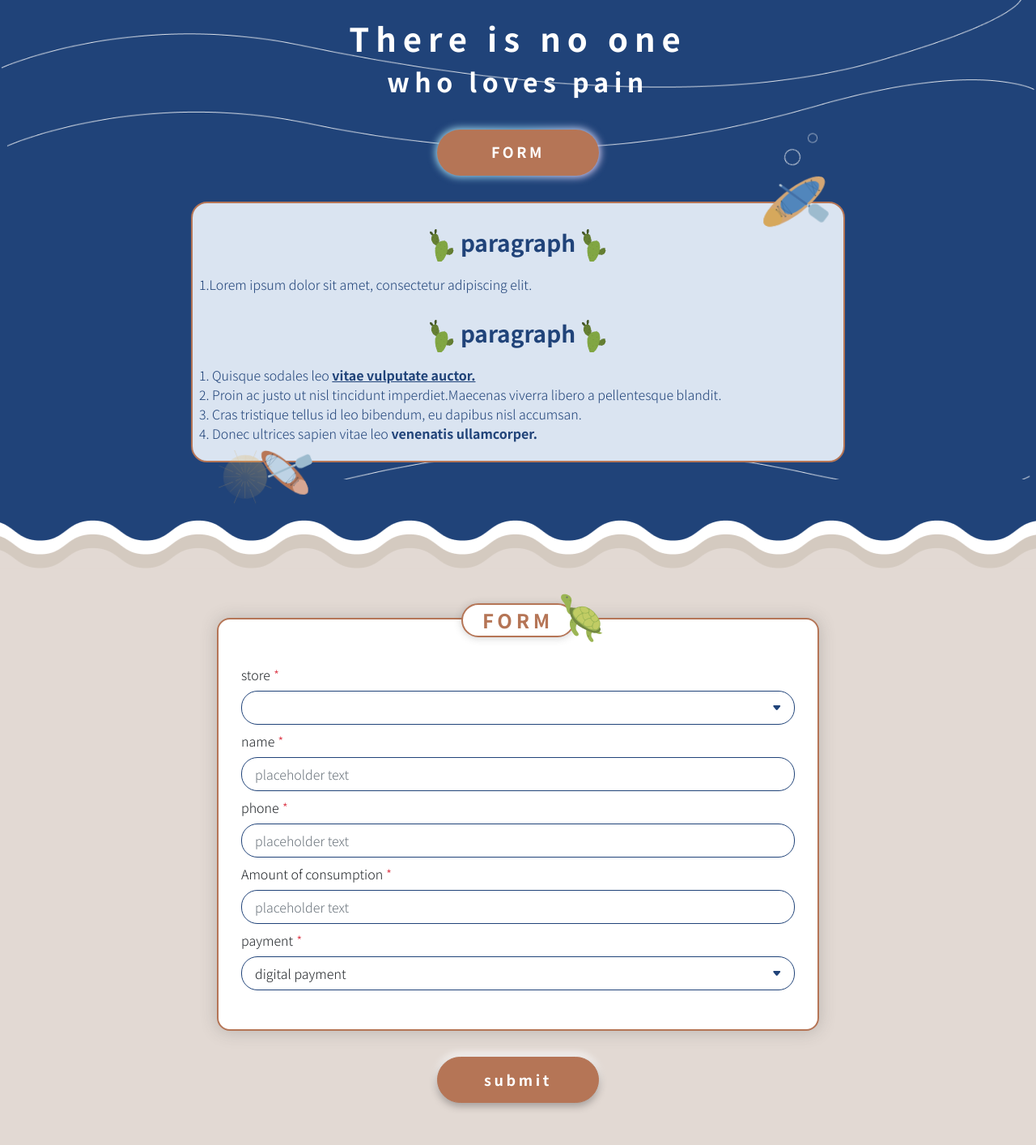
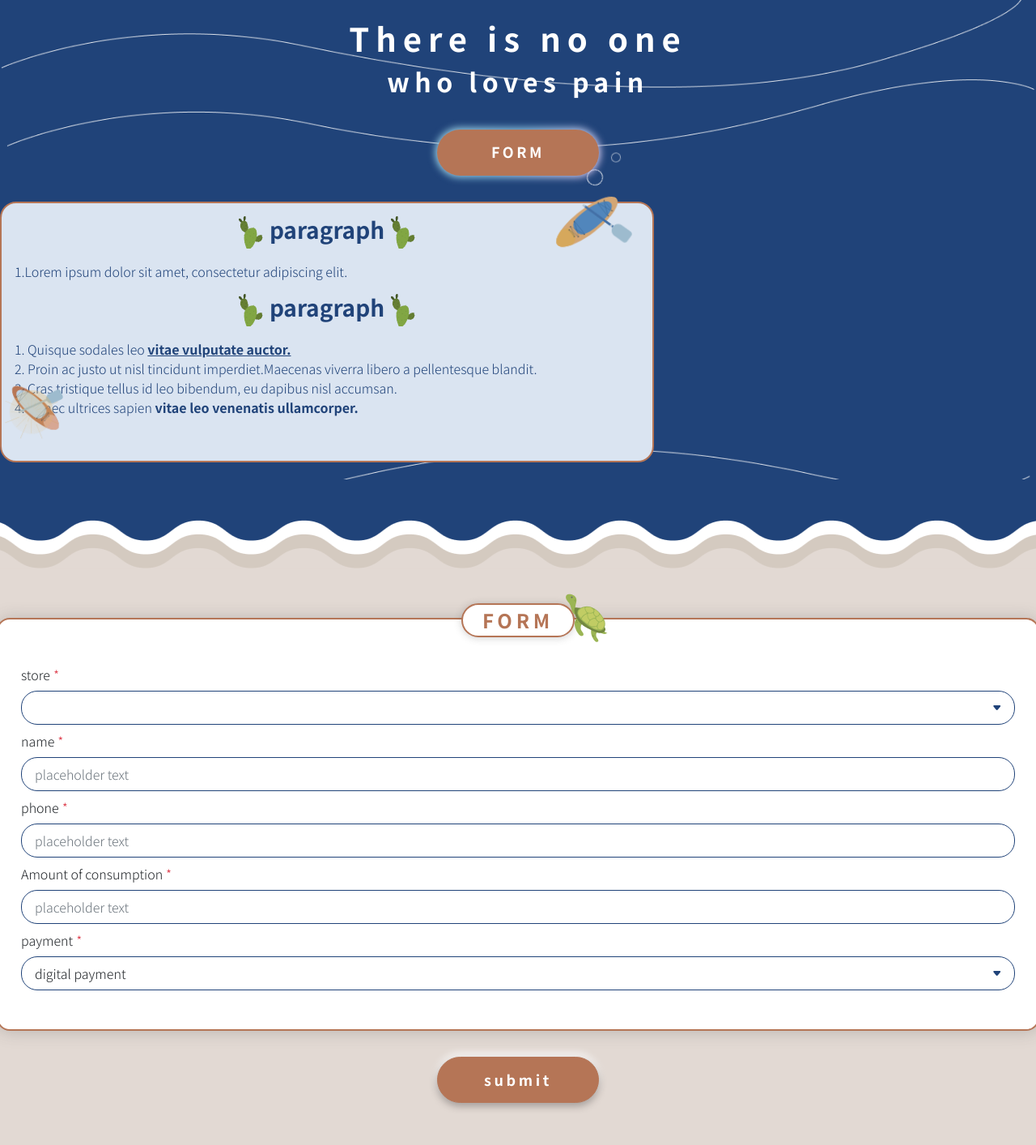
Before and after one commit to Vicky-zi/interview-questions, a plain HTML site: page index.html in a window 1280 px wide. Shown: the part 33-1447 px from the top of the page at 81% size. Drawn offline with nearby package versions, Linux system fonts and the light colour scheme.

Commit message:
Add files via upload

```diff
--- a/index.html
+++ b/index.html
@@ -20,17 +20,17 @@
 <body>
 
 
-    <header class="header-banner d-flex flex-column justify-content-center align-items-center mb-6">
+    <header class="header-banner d-flex flex-column justify-content-center mb-6">
 
         <h1 class="header-bannerText mt-4 fs-1 font-m text-style">There is no one</h1>
         <h2 class="header-bannerText fs-2 font-m text-style">who loves pain</h2>
 
-        <a href="#form" class="btn btn-style px-5 font-m">FORM</a>
+        <a href="#form" class="btn btn-style px-5 mx-auto font-m">FORM</a>
 
         <main>
 
-            <div class="container bg-info header-min text-secondary">
-                <div class="row d-flex flex-column justify-content-center align-items-center py-3 supA">
+            <div class="bg-info header-min text-secondary">
+                <div class="flex-column justify-content-center mx-3 mx-md-2 supA">
                     <div class="supB">
                         <img src="img/Ellipse 248.png" alt="" class="supitem1">
                         <img src="img/Ellipse 246.svg" alt="" class="supitem2">
@@ -38,16 +38,16 @@
                         <img src="img/船槳.png" alt="" class="supitem4">
 
                     </div>
-                    <div class="col px-3 px-md-2">
+                    <div class="col px-md-2">
 
                         <h3 class="text-center my-3"><img src="img/cactus.png" alt=""><strong
                                 class="mx-2">paragraph</strong><img src="img/cactus.png" alt=""></h3>
                         <p>1.Lorem ipsum dolor sit amet, consectetur adipiscing elit.</p>
                     </div>
-                    <div class="col px-3 px-md-2">
+                    <div class="col px-md-2">
                         <h3 class="text-center my-3"><img src="img/cactus.png" alt=""><strong
                                 class="mx-2">paragraph</strong><img src="img/cactus.png" alt=""></h3>
-                        <ol class="ps-3 mb-4">
+                        <ol class="ps-3">
                             <strong></strong>
                             <li>
                                 Quisque sodales leo <u><strong>vitae vulputate auctor.</strong></u>
@@ -61,7 +61,7 @@
 
                             </li>
                             <li>
-                                Donec ultrices sapien vitae leo <strong>venenatis ullamcorper.</strong>
+                                Donec ultrices sapien <strong>vitae leo venenatis ullamcorper.</strong>
 
                             </li>
                         </ol>
@@ -87,7 +87,7 @@
     <!-- form start -->
     <section class="py-5 bg-light">
 
-        <div class="container">
+        <div class="container-form">
             <div class="row justify-content-center">
                 <div class="text-center formTitle mb-n4">
                     <h4
@@ -97,7 +97,7 @@
                     <img src="img/turtle.png" alt="" class="formImg">
 
                 </div>
-                <div class="col-12 col-lg-8" id="form">
+                <div class="col" id="form">
                     <form action="" class="d-flex flex-column justify-content-center needs-validation" novalidate>
 
 
@@ -286,8 +286,8 @@
     </section>
     <section class="bg-light text-white">
         <div class="container py-5">
-            <div class="row row-cols-1 text-center">
-                <div class="col font-m lighthouse">
+            <div class="row row-cols-1 d-flex text-center">
+                <div class="col-8 col-lg-3 font-m mx-auto lighthouse">
                     <p class="fs-5 mb-1 text-primary">13.32</p>
                     <p class="fs-5 mb-1 text-secondary">who seeks after it and</p>
                     <p class="fs-5 mb-0 mb-md-3 text-secondary">wants to have it</p>
@@ -310,7 +310,7 @@
                             est qui dolorem!
                         </h3>
                     </div>
-                    <div class="col"><img src="img/market.svg" alt=""></div>
+                    <div class="col"><img src="img/market.svg" class="img-fluid" alt=""></div>
 
                 </div>
             </div>
```
